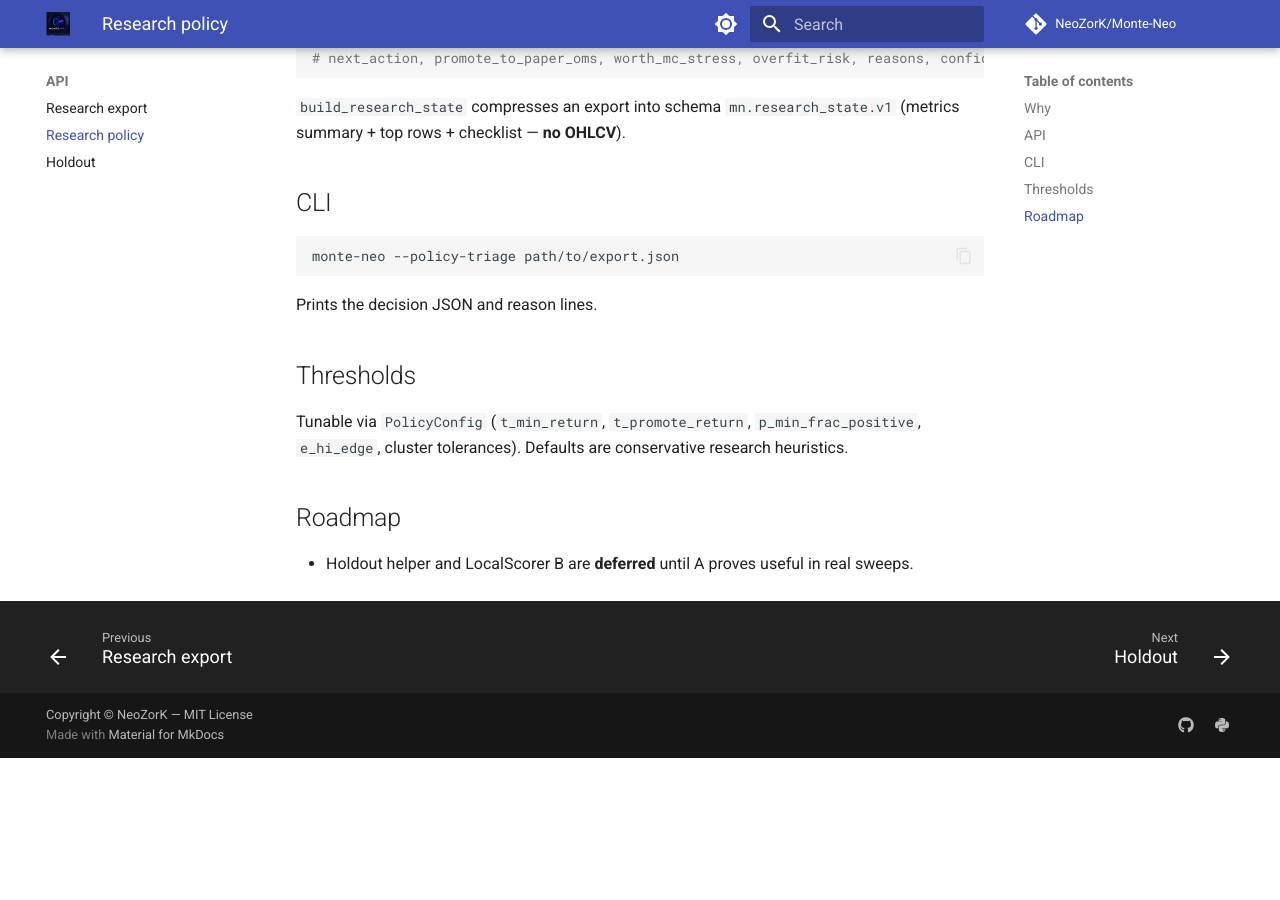
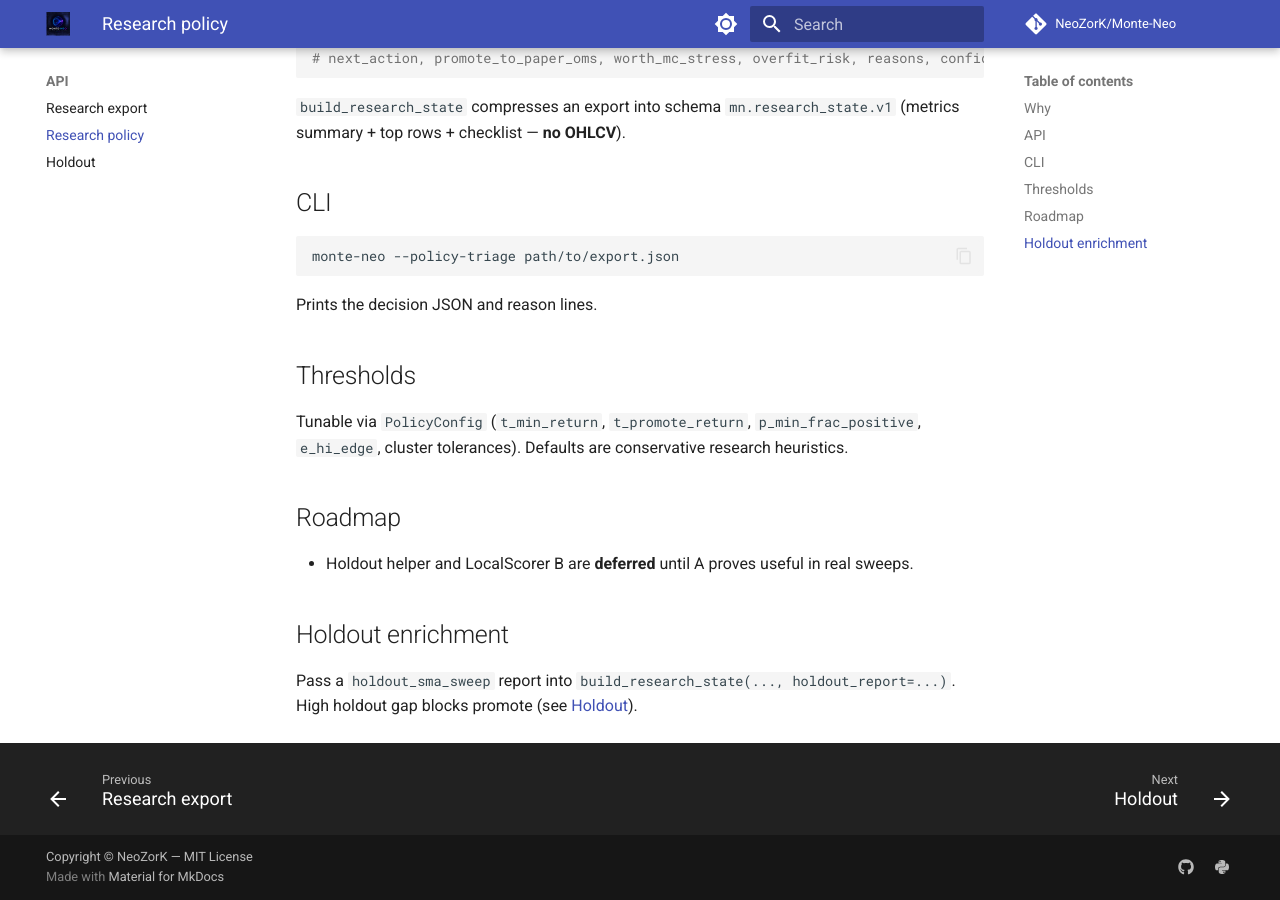
Before and after one commit to NeoZorK/Monte-Neo, an MkDocs documentation site: the page built from docs/api/policy.md, in a window 1280 px wide and 900 px high, scrolled down 550 px. Built offline with MkDocs 1.6.1 and Material for MkDocs 9.7.7, drawn with Linux system fonts in a browser that asks for light colours; comment, search, counter and statistics services are not loaded; before the commit the page ends 1308 px from its top, so only the background shows below that.

```diff
--- a/docs/api/policy.md
+++ b/docs/api/policy.md
@@ -37,3 +37,8 @@
 ## Roadmap
 
 - Holdout helper and LocalScorer B are **deferred** until A proves useful in real sweeps.
+
+## Holdout enrichment
+
+Pass a `holdout_sma_sweep` report into `build_research_state(..., holdout_report=...)`.
+High holdout gap blocks promote (see [Holdout](holdout.md)).
```
Also changed, not shown: 1 other file.
